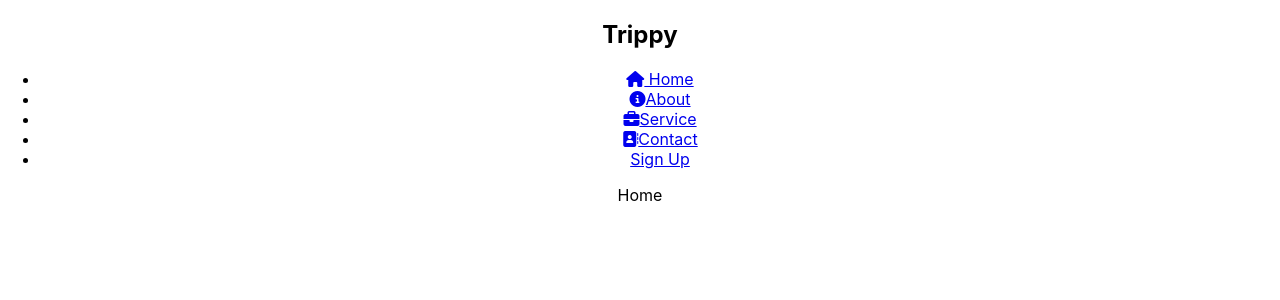
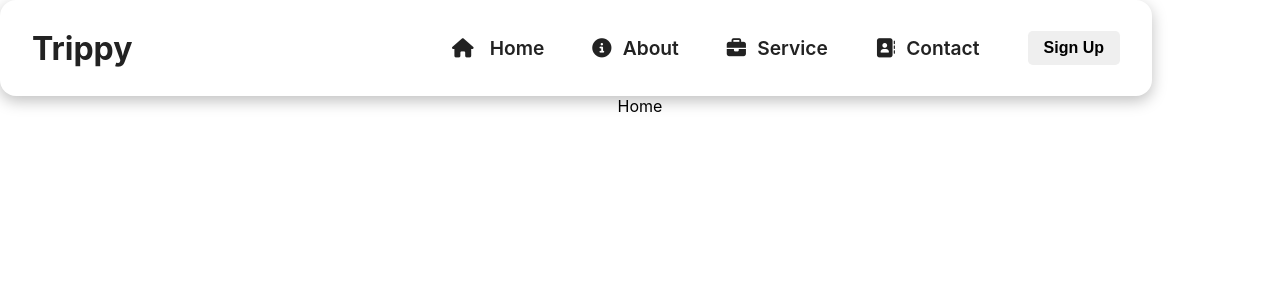
Before and after one commit to Abhinkjishmon/trippy-travelweb-react-front, a React (Create React App) app: page / in a window 1280 px wide. Shown: the top 300 px of the page. Built offline with nearby package versions, Linux system fonts and the light colour scheme.

Commit message:
navtop css lap finished

```diff
--- a/src/components/Navbar.css
+++ b/src/components/Navbar.css
@@ -0,0 +1,59 @@
+.NavbarItems{
+    display: flex;
+    align-items: center;
+    justify-content: space-between;
+    padding: 0 2rem;
+    box-shadow: 0 5px 15px 0 rgba(0, 0, 0, .25);
+    width: 90%;
+    height: 6rem;
+    border-radius: 1rem;
+}
+.navbar-logo{
+    color: #222;
+    font-size: 2rem;
+    cursor: pointer;
+}
+.nav-menu{
+    display: grid;
+    grid-template-columns: repeat(6, auto);
+    grid-gap: 1rem;
+    list-style: none;
+    align-items: center;
+}
+.nav-links{
+    text-decoration: none;
+    color: #222;
+    font-size: 1.2rem;
+    font-weight: 600;
+    padding: 0.7rem 1rem;
+    white-space: nowrap;
+}
+.nav-links i{
+    padding-right: .7rem;
+}
+.nav-links:hover{
+    background-color: #01959a;
+    color: #fff;
+    border-radius: .5rem;
+    transition: all .2s ease-in-out;
+}
+.nav-links-mobile{
+    /* text-decoration: none;
+    color: #222;
+    font-size: 1.2rem; */
+    display: none;
+}
+button{
+    padding: 0.5rem 1rem;
+    white-space: nowrap;
+    cursor: pointer;
+    border-radius: 0.3rem;
+    font-size: 1rem;
+    font-weight: 600;
+    border: none;
+    transition: 0.2s ease-in-out;
+}
+button:hover{
+    background-color: #151516;
+    color: #fff;
+}
--- a/src/components/Navbar.jsx
+++ b/src/components/Navbar.jsx
@@ -8,21 +8,22 @@ const Navbar = () => {
         <nav className='NavbarItems'>
             <h1 className='navbar-logo'>Trippy</h1>
             <ul className='nav-menu'>
-                <li className='nav-links'>
-                    <Link to='/'><i className='fa-solid fa-house'></i> Home</Link>
+                <li>
+                    <Link className='nav-links' to='/'><i className='fa-solid fa-house'></i> Home</Link>
                 </li>
-                <li className='nav-links'>
-                    <Link to='/about'><i className='fa-solid fa-circle-info'></i>About</Link>
+                <li>
+                    <Link className='nav-links' to='/about'><i className='fa-solid fa-circle-info'></i>About</Link>
                 </li>
-                <li className='nav-links'>
-                    <Link to='/service'><i className='fa-solid fa-briefcase'></i>Service</Link>
+                <li>
+                    <Link className='nav-links' to='/service'><i className='fa-solid fa-briefcase'></i>Service</Link>
                 </li>
-                <li className='nav-links'>
-                    <Link to='/contact'><i className='fa-solid fa-address-book'></i>Contact</Link>
+                <li>
+                    <Link className='nav-links' to='/contact'><i className='fa-solid fa-address-book'></i>Contact</Link>
                 </li>
-                <li className='nav-links-mobile'>
-                    <Link to='/signup'>Sign Up</Link>
+                <li>
+                    <Link className='nav-links-mobile' to='/signup'>Sign Up</Link>
                 </li>
+                <button>Sign Up</button>
             </ul>
         </nav>
     )
--- a/src/index.css
+++ b/src/index.css
@@ -11,3 +11,8 @@ code {
   font-family: source-code-pro, Menlo, Monaco, Consolas, 'Courier New',
     monospace;
 }
+*{
+  margin: 0;
+  padding: 0;
+  box-sizing: border-box;
+}
```
